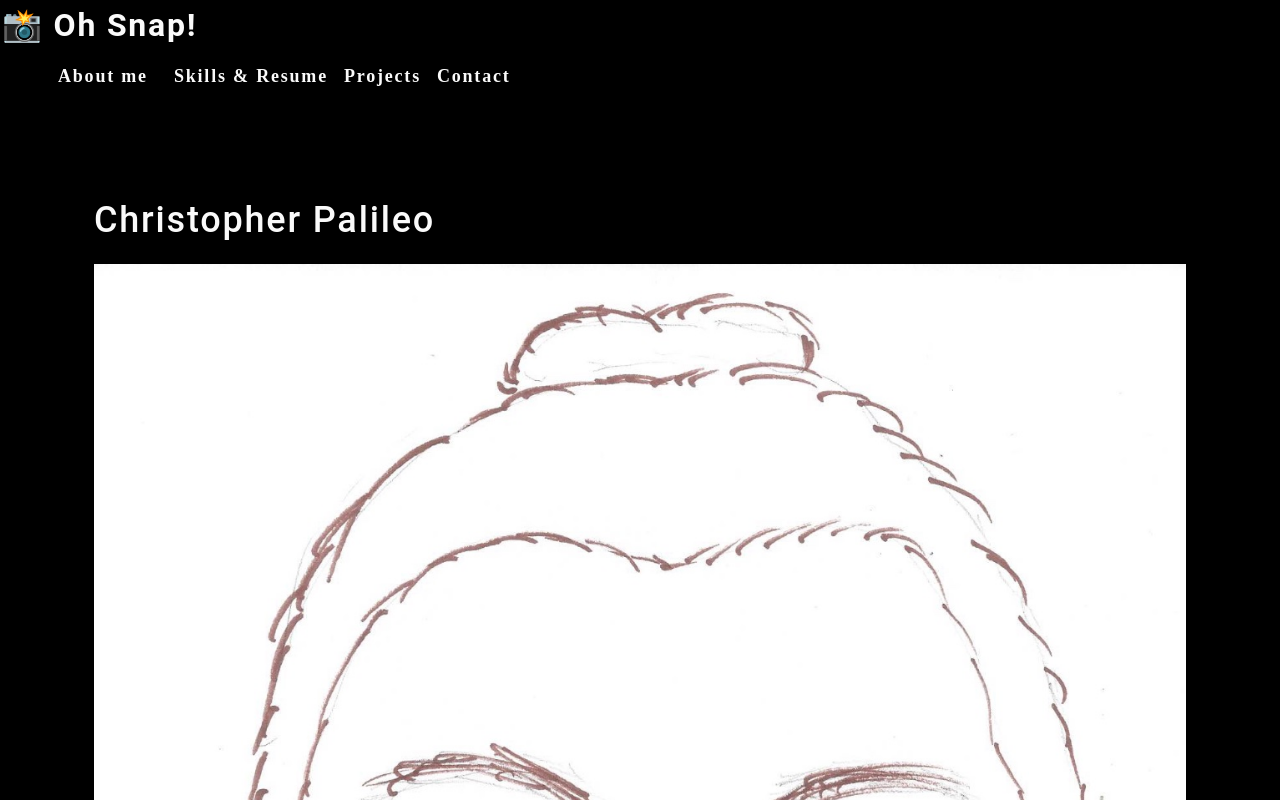
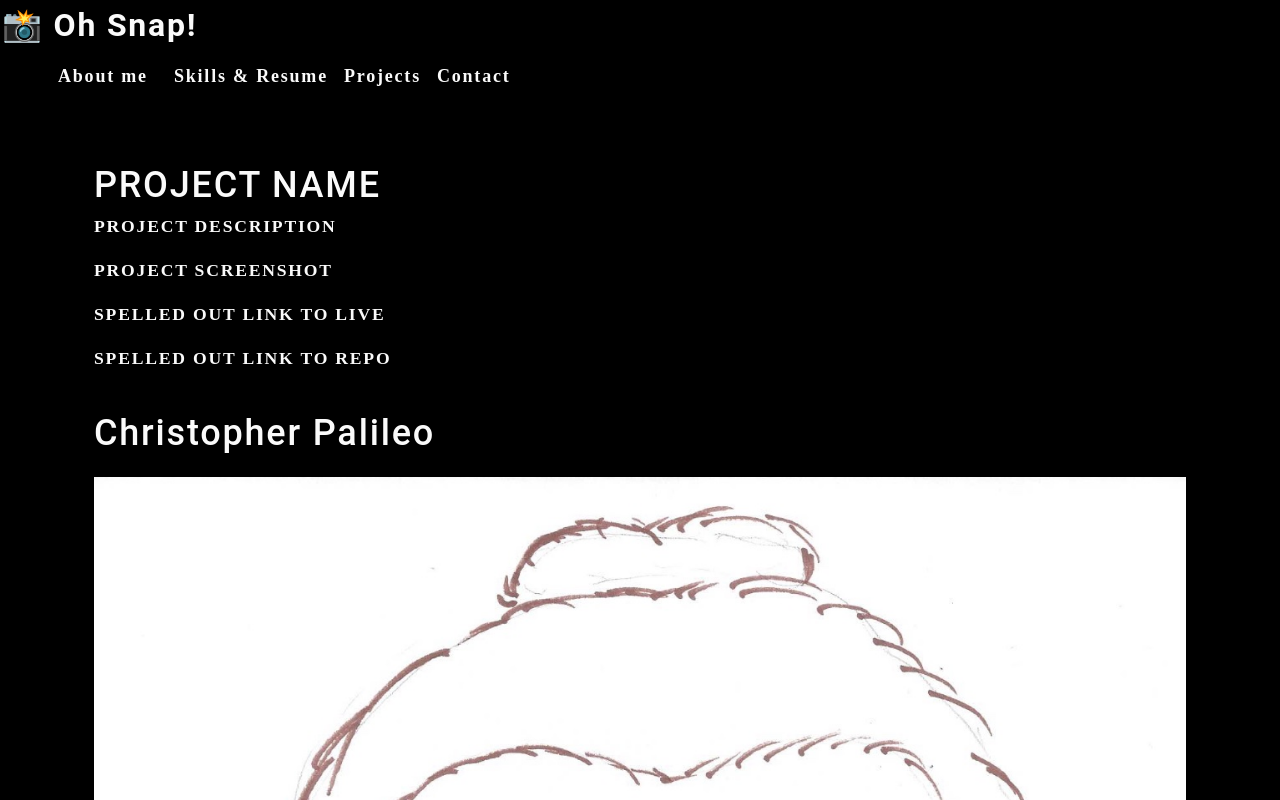
Before and after one commit to cpalileo/cpalileo.github.io, a React (Create React App) app: page / in a window 1280 px wide. Shown: the top 800 px of the page. Built offline with nearby package versions, Linux system fonts and the light colour scheme.

Commit message:
initial setup of Projects component

```diff
--- a/src/App.js
+++ b/src/App.js
@@ -1,12 +1,14 @@
 import React from "react";
 import About from "./components/About";
 import Nav from "./components/Nav";
+import Projects from "./components/Projects";
 
 function App() {
   return (
     <div>
       <Nav></Nav>
       <main>
+        <Projects></Projects>
         <About></About>
       </main>
     </div>
--- /dev/null
+++ b/src/components/Projects/index.js
@@ -0,0 +1,15 @@
+import React from "react";
+
+function Projects() {
+  return (
+    <section>
+      <h1>PROJECT NAME</h1>
+      <p>PROJECT DESCRIPTION</p>
+      <p>PROJECT SCREENSHOT</p>
+      <p>SPELLED OUT LINK TO LIVE</p>
+      <p>SPELLED OUT LINK TO REPO</p>
+    </section>
+  );
+}
+
+export default Projects;
```
